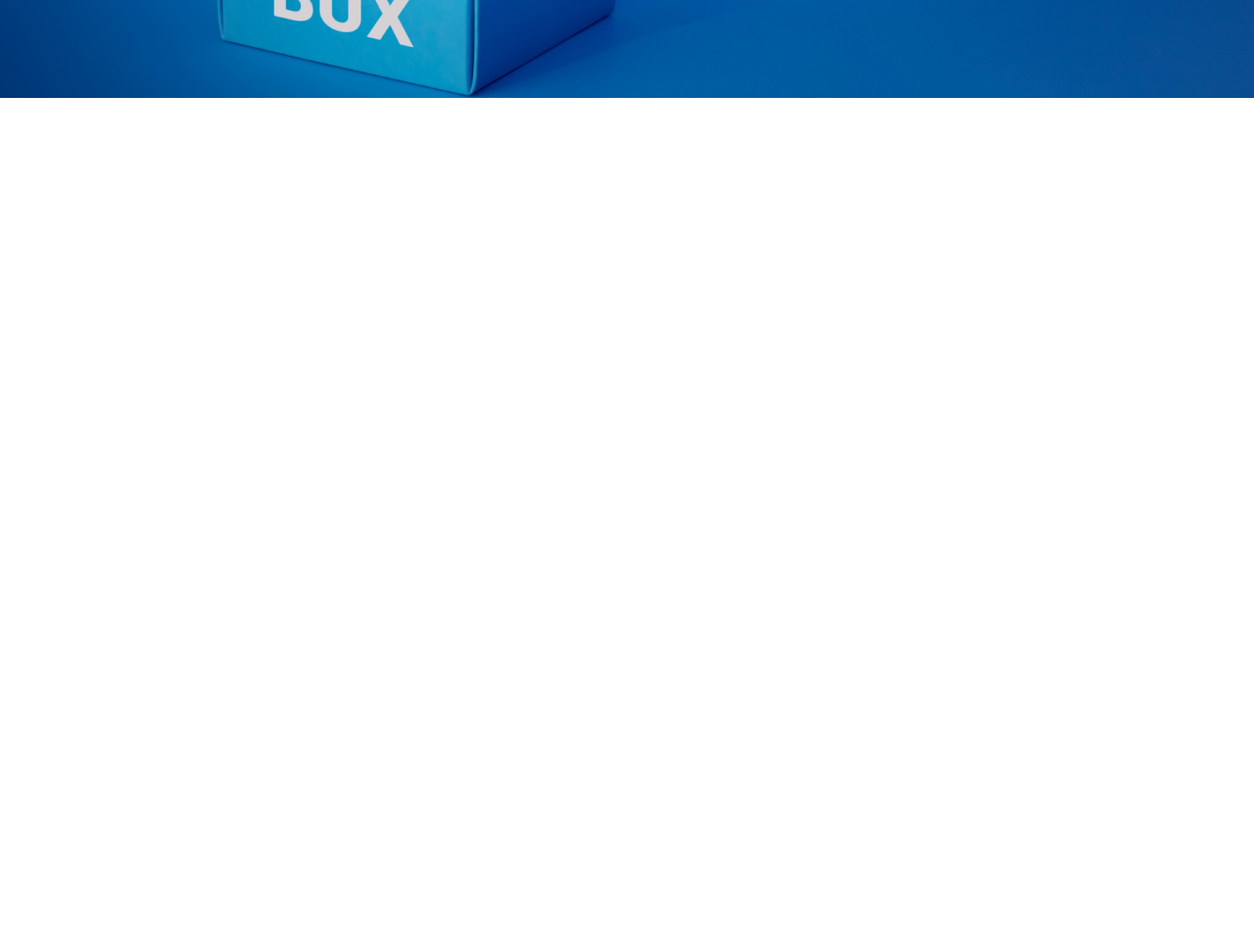
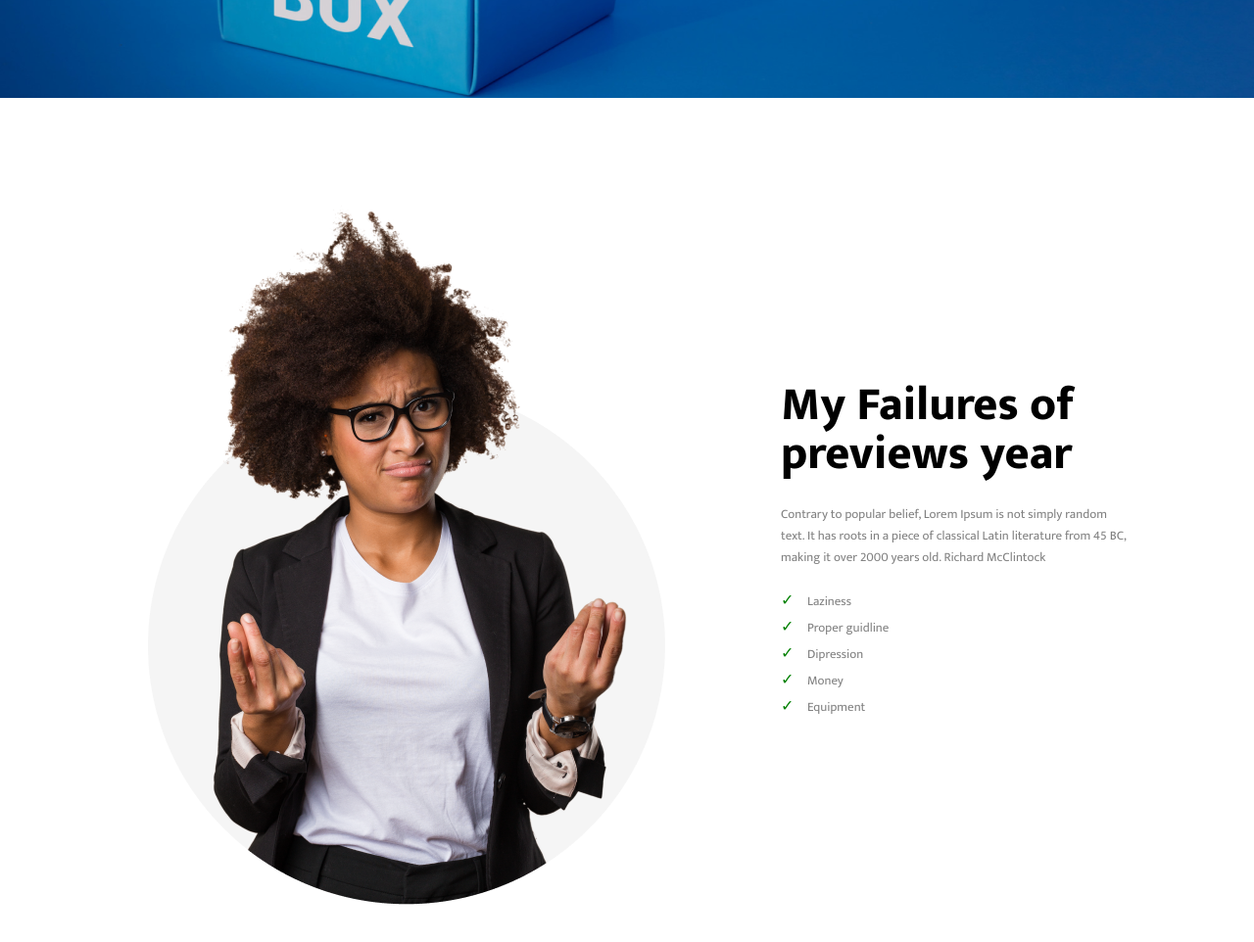
Before and after one commit to mohaiminur24/Assignment-one, a plain HTML site: page index.html in a window 1280 px wide. Shown: the part 500-1462 px from the top of the page at 98% size. Before the commit the page ends 800 px from the top, so only its background shows below. Drawn offline with Linux system fonts and the light colour scheme.

Commit message:
secound part finished

```diff
--- a/index.html
+++ b/index.html
@@ -20,6 +20,28 @@
         </div>
     </div>
 
+    <!-- My failure section start -->
+
+    <div class="failures-section">
+        <img src="images/person.png" alt="failure person">
+        <div class="failure-rezon">
+            <h4>My Failures of previews year</h4>
+            <p>Contrary to popular belief, Lorem Ipsum is not
+                simply random text. It has roots in a piece of
+                classical Latin literature from 45 BC, making it over
+                2000 years old. Richard McClintock</p>
+
+                <ul>
+                    <li><span class="ul-li">Laziness</span></li>
+                    <li><span class="ul-li">Proper guidline</span></li>
+                    <li><span class="ul-li">Dipression</span></li>
+                    <li><span class="ul-li">Money</span></li>
+                    <li><span class="ul-li">Equipment</span></li>
+                </ul>
+        </div>
+    </div>
+
+
 
 
 
--- a/style.css
+++ b/style.css
@@ -45,3 +45,36 @@ a{
     color: rgb(237, 237, 237);
     line-height: 20px;
 }
+/* failure sections start */
+
+.failures-section{
+    display: flex;
+    justify-content: center;
+    align-items: center;
+    width: 80%;
+    margin: 100px auto;
+    gap: 100px;
+}
+.failures-section h4{
+    color: #000;
+    font-size: 3rem;
+    line-height: 50px;
+    margin-bottom: 25px;
+    width: 300px;
+}
+.failures-section p{
+    font-size: 13px;
+    color: grey;
+}
+ul{
+    list-style: "✓ ";
+    list-style-position: inside;
+    color: green;
+    margin-top: 20px;
+
+}
+.ul-li{
+   color: grey;
+   margin-left: 10px;
+   font-size: 13px;
+}
```
